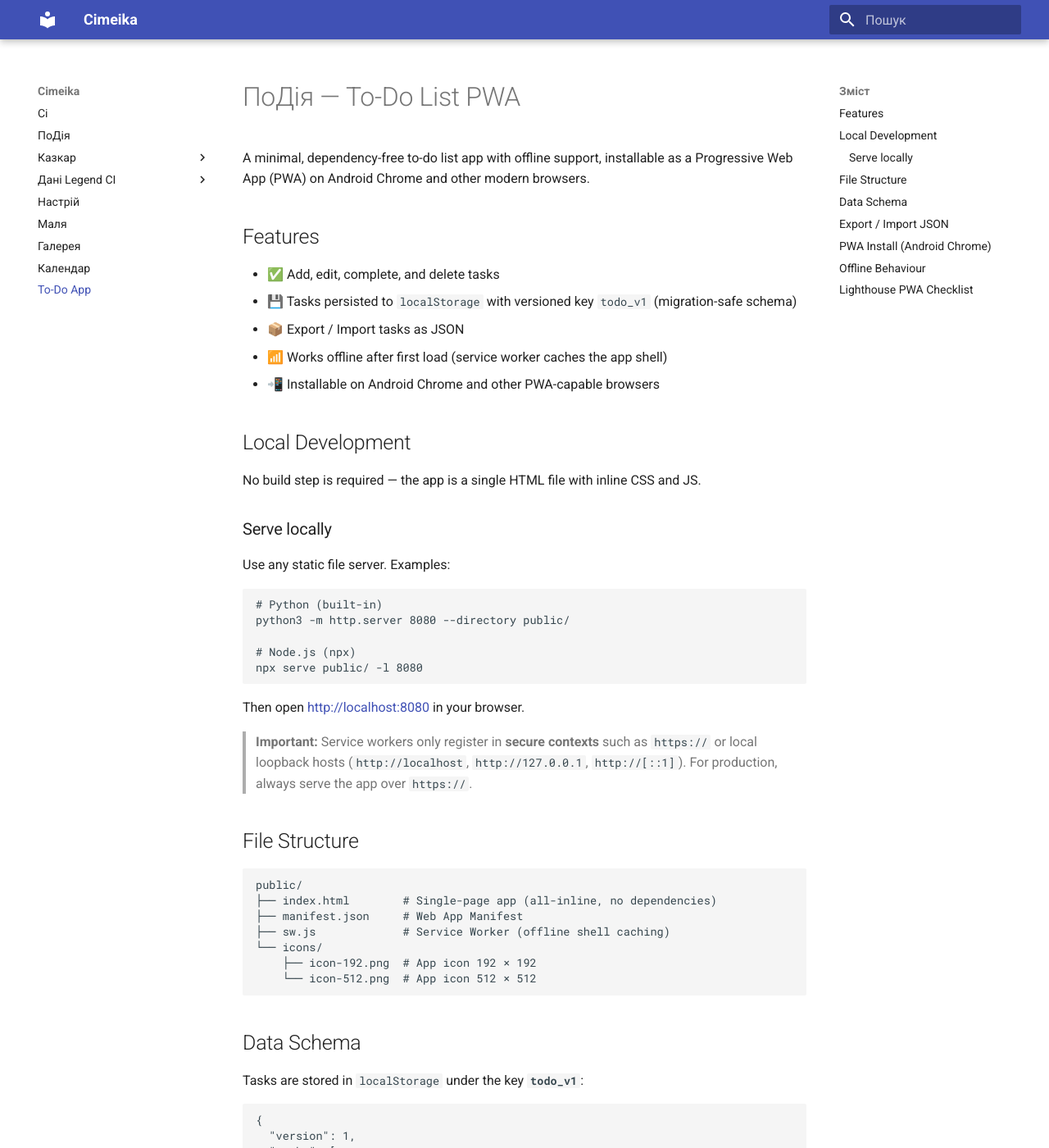
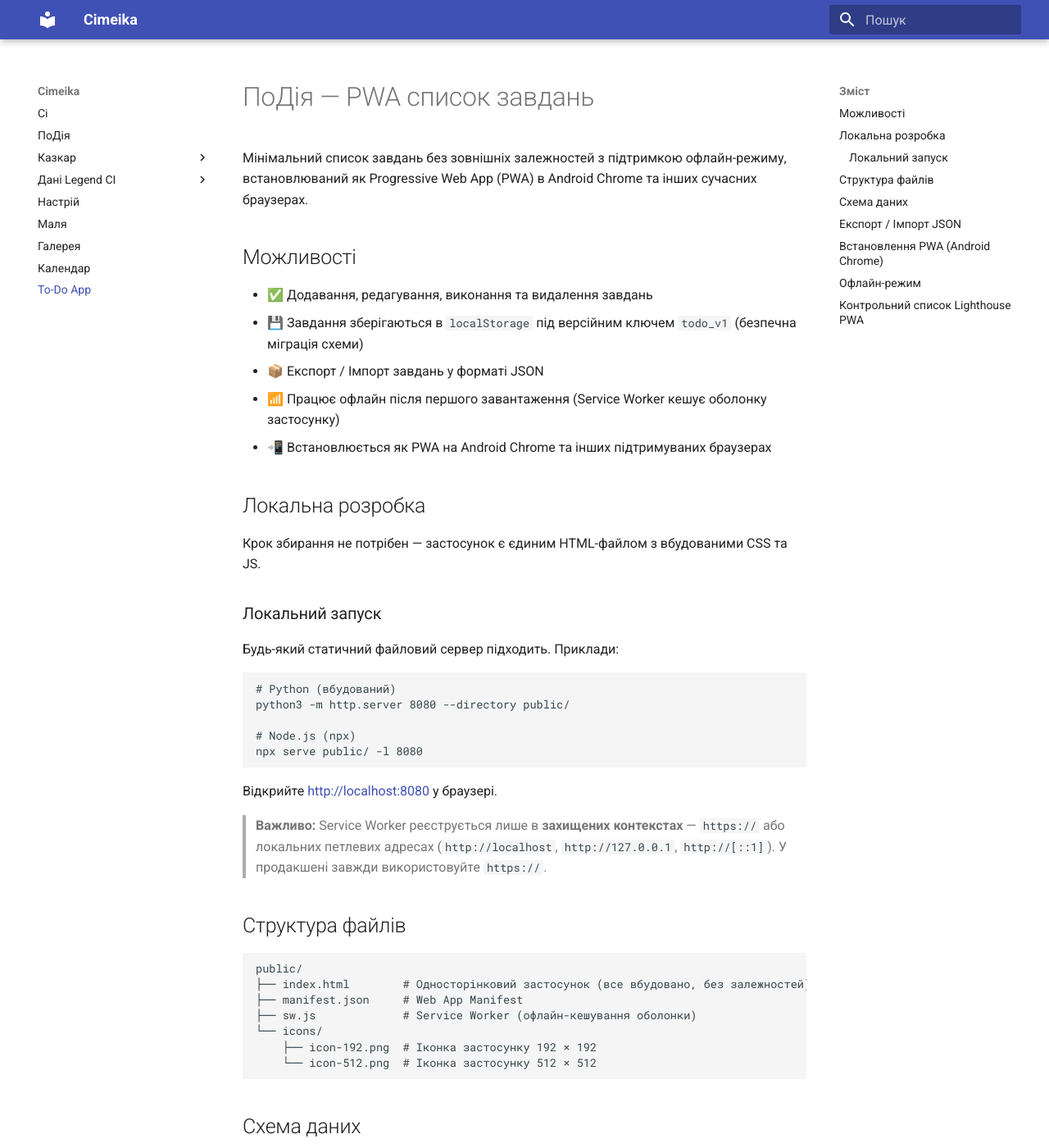
Before and after one commit to Ihorog/ciwiki, an MkDocs documentation site: the page built from docs/todo-app/index.md, in a window 1280 px wide and 1400 px high. Shown: the whole window at 82% size. Built offline with MkDocs 1.6.1 and Material for MkDocs 9.7.7, drawn with Linux system fonts in a browser that asks for light colours; some of the changed text lies outside the part shown.

Commit message:
feat(pwa): translate manifest and docs to Ukrainian
Co-authored-by: Ihorog <141609172+Ihorog@users.noreply.github.com>

````diff
--- a/docs/todo-app/index.md
+++ b/docs/todo-app/index.md
@@ -1,52 +1,52 @@
-# ПоДія — To-Do List PWA
+# ПоДія — PWA список завдань
 
-A minimal, dependency-free to-do list app with offline support, installable as a
-Progressive Web App (PWA) on Android Chrome and other modern browsers.
+Мінімальний список завдань без зовнішніх залежностей з підтримкою офлайн-режиму, встановлюваний як
+Progressive Web App (PWA) в Android Chrome та інших сучасних браузерах.
 
-## Features
+## Можливості
 
-- ✅ Add, edit, complete, and delete tasks
-- 💾 Tasks persisted to `localStorage` with versioned key `todo_v1` (migration-safe schema)
-- 📦 Export / Import tasks as JSON
-- 📶 Works offline after first load (service worker caches the app shell)
-- 📲 Installable on Android Chrome and other PWA-capable browsers
+- ✅ Додавання, редагування, виконання та видалення завдань
+- 💾 Завдання зберігаються в `localStorage` під версійним ключем `todo_v1` (безпечна міграція схеми)
+- 📦 Експорт / Імпорт завдань у форматі JSON
+- 📶 Працює офлайн після першого завантаження (Service Worker кешує оболонку застосунку)
+- 📲 Встановлюється як PWA на Android Chrome та інших підтримуваних браузерах
 
-## Local Development
+## Локальна розробка
 
-No build step is required — the app is a single HTML file with inline CSS and JS.
+Крок збирання не потрібен — застосунок є єдиним HTML-файлом з вбудованими CSS та JS.
 
-### Serve locally
+### Локальний запуск
 
-Use any static file server. Examples:
+Будь-який статичний файловий сервер підходить. Приклади:
 
 ```bash
-# Python (built-in)
+# Python (вбудований)
 python3 -m http.server 8080 --directory public/
 
 # Node.js (npx)
 npx serve public/ -l 8080
 ```
 
-Then open <http://localhost:8080> in your browser.
+Відкрийте <http://localhost:8080> у браузері.
 
-> **Important:** Service workers only register in **secure contexts** such as `https://` or local loopback hosts (`http://localhost`, `http://127.0.0.1`, `http://[::1]`).
-> For production, always serve the app over `https://`.
+> **Важливо:** Service Worker реєструється лише в **захищених контекстах** — `https://` або локальних петлевих адресах (`http://localhost`, `http://127.0.0.1`, `http://[::1]`).
+> У продакшені завжди використовуйте `https://`.
 
-## File Structure
+## Структура файлів
 
 ```
 public/
-├── index.html        # Single-page app (all-inline, no dependencies)
+├── index.html        # Односторінковий застосунок (все вбудовано, без залежностей)
 ├── manifest.json     # Web App Manifest
-├── sw.js             # Service Worker (offline shell caching)
+├── sw.js             # Service Worker (офлайн-кешування оболонки)
 └── icons/
-    ├── icon-192.png  # App icon 192 × 192
-    └── icon-512.png  # App icon 512 × 512
+    ├── icon-192.png  # Іконка застосунку 192 × 192
+    └── icon-512.png  # Іконка застосунку 512 × 512
 ```
 
-## Data Schema
+## Схема даних
 
-Tasks are stored in `localStorage` under the key **`todo_v1`**:
+Завдання зберігаються в `localStorage` під ключем **`todo_v1`**:
 
 ```json
 {
@@ -54,7 +54,7 @@ Tasks are stored in `localStorage` under the key **`todo_v1`**:
   "tasks": [
     {
       "id": "<uuid>",
-      "text": "Task description",
+      "text": "Опис завдання",
       "done": false,
       "createdAt": 1700000000000
     }
@@ -62,42 +62,42 @@ Tasks are stored in `localStorage` under the key **`todo_v1`**:
 }
 ```
 
-The loader is migration-safe: if it finds a plain array (legacy v0 format) it
-automatically upgrades it to the current schema.
+Завантажувач є безпечним для міграцій: якщо знайдено простий масив (формат v0), він
+автоматично оновлюється до поточної схеми.
 
-## Export / Import JSON
+## Експорт / Імпорт JSON
 
-Click **⇅ JSON** in the header to open the panel:
+Натисніть **⇅ JSON** у заголовку, щоб відкрити панель:
 
-- **⬇ Export JSON** — downloads all tasks as a `.json` file.
-- **⬆ Import JSON** — imports tasks from a previously exported file; duplicates
-  (matching `id`) are skipped so merging is safe.
+- **⬇ Експорт JSON** — завантажує всі завдання як файл `.json`.
+- **⬆ Імпорт JSON** — імпортує завдання з раніше експортованого файлу; дублікати
+  (за збігом `id`) пропускаються — злиття є безпечним.
 
-## PWA Install (Android Chrome)
+## Встановлення PWA (Android Chrome)
 
-1. Open the app URL in Chrome on Android.
-2. After a few seconds, Chrome shows an **"Add to Home screen"** banner
-   — or tap the **📲 Install** button in the app header.
-3. Tap **Install** / **Add** to place the app icon on your home screen.
-4. The app opens in **standalone** mode (no browser chrome) and works offline.
+1. Відкрийте URL застосунку в Chrome на Android.
+2. Через кілька секунд Chrome показує банер **«Додати на головний екран»**
+   — або натисніть кнопку **📲 Встановити** у заголовку застосунку.
+3. Натисніть **Встановити** / **Додати**, щоб розмістити іконку застосунку на головному екрані.
+4. Застосунок відкривається в режимі **standalone** (без навігації браузера) і працює офлайн.
 
-> On iOS Safari: tap the Share button → **Add to Home Screen**.
+> На iOS Safari: натисніть кнопку «Поділитись» → **На екран «Домів»**.
 
-## Offline Behaviour
+## Офлайн-режим
 
-On first load the service worker (`sw.js`) caches the app shell
-(`index.html`, `manifest.json`, icons).
-On subsequent loads — even without network — the app loads instantly from cache.
+Під час першого завантаження Service Worker (`sw.js`) кешує оболонку застосунку
+(`index.html`, `manifest.json`, іконки).
+Під час наступних завантажень — навіть без мережі — застосунок миттєво завантажується з кешу.
 
-## Lighthouse PWA Checklist
+## Контрольний список Lighthouse PWA
 
-The app is designed to pass the Lighthouse PWA audit:
+Застосунок розроблено для проходження аудиту Lighthouse PWA:
 
-| Check | Status |
-|-------|--------|
-| Has a web app manifest | ✅ `manifest.json` with required fields |
-| Manifest has icons ≥ 192 px | ✅ `icon-192.png`, `icon-512.png` |
+| Перевірка | Статус |
+|-----------|--------|
+| Наявний Web App Manifest | ✅ `manifest.json` з обов'язковими полями |
+| Manifest має іконки ≥ 192 px | ✅ `icon-192.png`, `icon-512.png` |
 | `display: standalone` | ✅ |
-| Service worker registered | ✅ `sw.js` |
-| App shell cached offline | ✅ install event pre-caches shell URLs |
-| HTTPS (or localhost) | ✅ required by browser for SW |
+| Service Worker зареєстровано | ✅ `sw.js` |
+| Оболонка застосунку кешована офлайн | ✅ подія install попередньо кешує URL оболонки |
+| HTTPS (або localhost) | ✅ обов'язково для SW |
````
Also changed, not shown: 1 other file.
